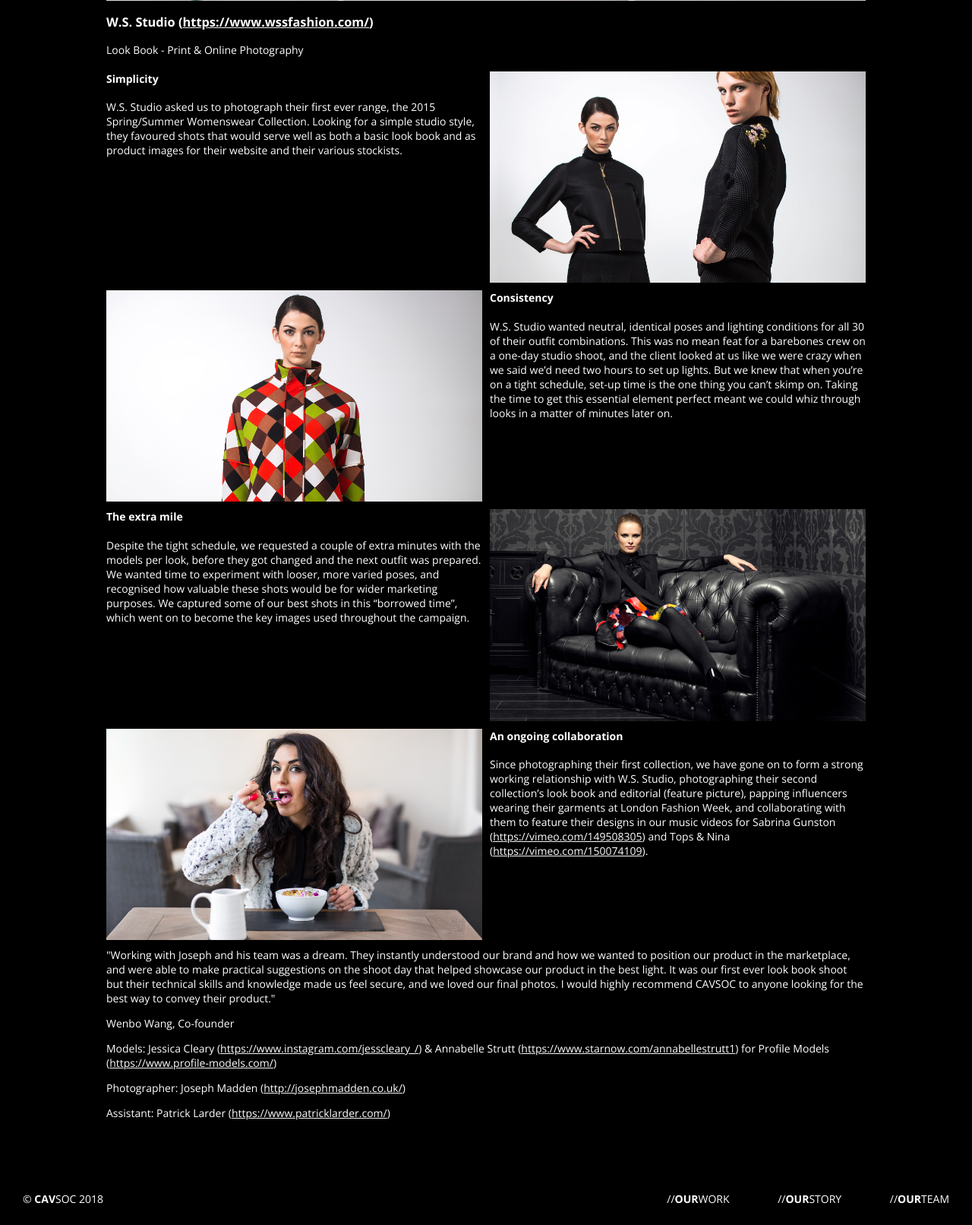
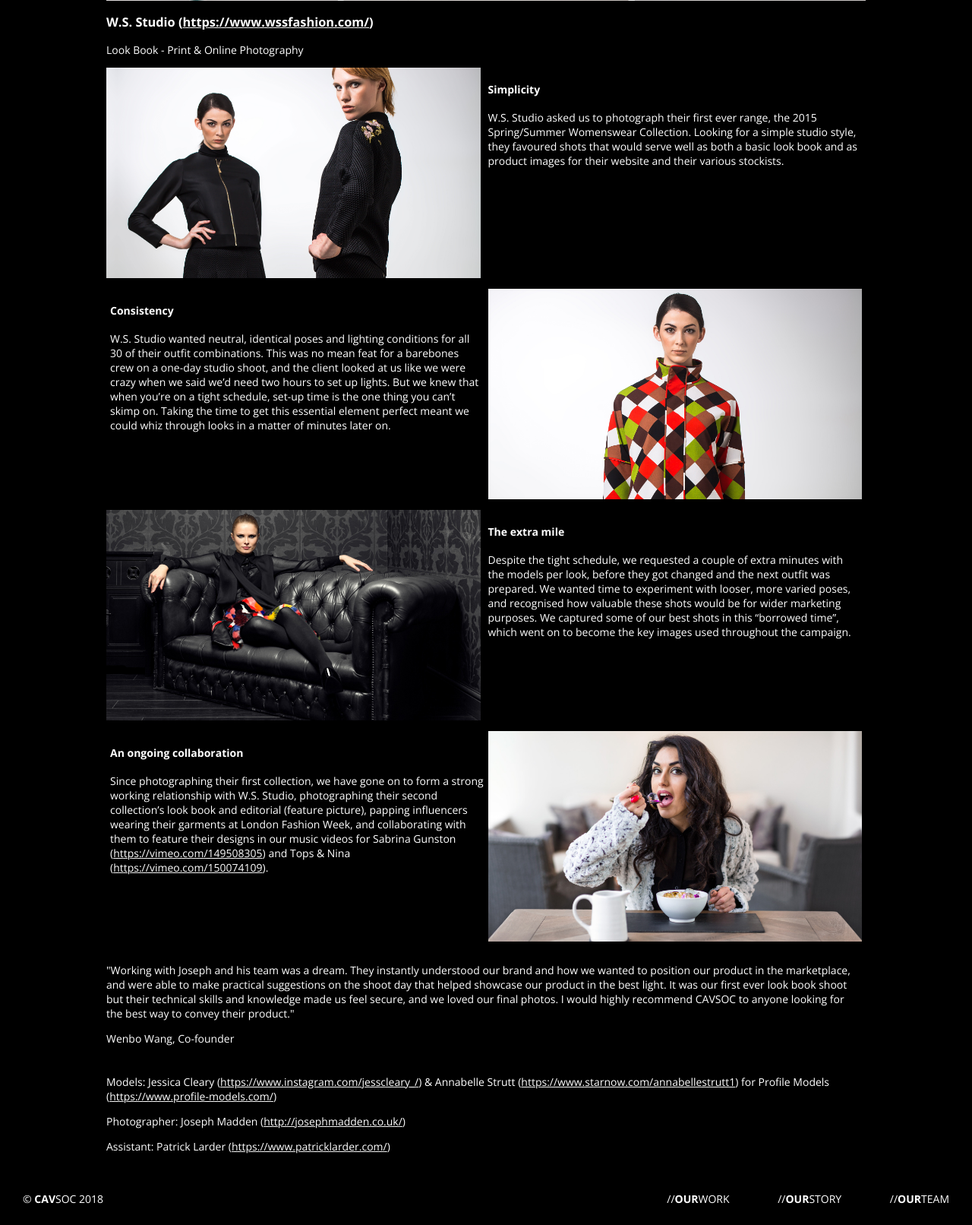
Before and after one commit to joshthompson/cavsoc.com, a PHP site: page /projects/wsstudio in a window 1280 px wide. Shown: the part 836-2448 px from the top of the page at 76% size. Run offline with PHP 8.4, Linux system fonts and the light colour scheme; some libraries are stand-ins or nearby versions.

Commit message:
Project and work pages

```diff
--- a/www/projects/wsstudio.php
+++ b/www/projects/wsstudio.php
@@ -11,35 +11,54 @@
 			<p>Look Book - Print &amp; Online Photography</p>
 
 			<div class="project-section">
+				<div class="project-section-content">
 					<img class="project-image" src="/images/work/wsstudio/ws-2-simplicity.jpg" />
+				</div>
+				<div class="project-section-content">
 					<h4>Simplicity</h4>
 					<p>W.S. Studio asked us to photograph their first ever range, the 2015 Spring/Summer Womenswear Collection. Looking for a simple studio style, they favoured shots that would serve well as both a basic look book and as product images for their website and their various stockists.</p>
 				</div>
+			</div>
 
 			<div class="project-section">
+				<div class="project-section-content">
 					<img class="project-image" src="/images/work/wsstudio/ws-3-consistency.jpg" />
+				</div>
+				<div class="project-section-content">
 					<h4>Consistency</h4>
 					<p>W.S. Studio wanted neutral, identical poses and lighting conditions for all 30 of their outfit combinations. This was no mean feat for a barebones crew on a one-day studio shoot, and the client looked at us like we were crazy when we said we’d need two hours to set up lights. But we knew that when you’re on a tight schedule, set-up time is the one thing you can’t skimp on. Taking the time to get this essential element perfect meant we could whiz through looks in a matter of minutes later on.</p>
 				</div>
+			</div>
 
 			<div class="project-section">
+				<div class="project-section-content">
 					<img class="project-image" src="/images/work/wsstudio/ws-4-the-extra-mile.jpg" />
+				</div>
+				<div class="project-section-content">
 					<h4>The extra mile</h4>
 					<p>Despite the tight schedule, we requested a couple of extra minutes with the models per look, before they got changed and the next outfit was prepared. We wanted time to experiment with looser, more varied poses, and recognised how valuable these shots would be for wider marketing purposes. We captured some of our best shots in this “borrowed time”, which went on to become the key images used throughout the campaign.</p>
 				</div>
+			</div>
 
 			<div class="project-section">
+				<div class="project-section-content">
 					<img class="project-image" src="/images/work/wsstudio/ws-5-an-ongoing-collaboration.jpg" />
+				</div>
+				<div class="project-section-content">
 					<h4>An ongoing collaboration</h4>
 					<p>Since photographing their first collection, we have gone on to form a strong working relationship with W.S. Studio, photographing their second collection’s look book and editorial (feature picture), papping influencers wearing their garments at London Fashion Week, and collaborating with them to feature their designs in our music videos for Sabrina Gunston (<a href="https://vimeo.com/149508305" target="_blank">https://vimeo.com/149508305</a>) and Tops &amp; Nina (<a href="https://vimeo.com/150074109" target="_blank">https://vimeo.com/150074109</a>).</p>
 				</div>
+			</div>
 
 			<div class="project-section">
+				<div class="project-section-content">
 					<p>"Working with Joseph and his team was a dream. They instantly understood our brand and how we wanted to position our product in the marketplace, and were able to make practical suggestions on the shoot day that helped showcase our product in the best light. It was our first ever look book shoot but their technical skills and knowledge made us feel secure, and we loved our final photos. I would highly recommend CAVSOC to anyone looking for the best way to convey their product."</p>
 					<p>Wenbo Wang, Co-founder</p>
 				</div>
+			</div>
 
 			<div class="project-section">
+				<div class="project-section-content">
 					<p>Models: Jessica Cleary (<a href="https://www.instagram.com/jesscleary_/" target="_blank">https://www.instagram.com/jesscleary_/</a>) &amp; Annabelle Strutt (<a href="https://www.starnow.com/annabellestrutt1" target="_blank">https://www.starnow.com/annabellestrutt1</a>) for Profile Models (<a href="https://www.profile-models.com/" target="_blank">https://www.profile-models.com/</a>)</p>
 
 					<p>Photographer: Joseph Madden (<a href="http://josephmadden.co.uk/" target="_blank">http://josephmadden.co.uk/</a>)</p>
@@ -48,5 +67,6 @@
 			</div>
 		</div>
 	</div>
+</div>
 
 <? require "../include/bottom.tpl"; ?>
--- a/www/style/style.css
+++ b/www/style/style.css
@@ -219,13 +219,14 @@ em {
 	cursor: pointer;
 	color: #FFFFFF;
 	text-decoration: none;
-	background: rgba(0, 0, 0, 0.15);
+	background: rgba(0, 0, 0, 0.25);
 }
-[data-page="index"] .social-link {
+[data-page="index"] .social-link,
+#burger-menu .social-link {
 	background: rgba(0, 0, 0, 0);
 }
 .social-link:hover {
-	background: rgba(0, 0, 0, 0.35);
+	background: rgba(0, 0, 0, 0.4);
 }
 
 .team-members {
@@ -261,7 +262,11 @@ em {
 	overflow-x: hidden;
 	width: 100%;
 	max-width: 1500px;
-	margin: 0px auto 0px;
+	margin: 0px auto 130px;
+}
+
+body[data-page="work"] .page-content {
+	margin-bottom: 0px;
 }
 
 .team-member {
@@ -385,7 +390,7 @@ em {
 .work {
 	display: flex;
 	width: 100%;
-	margin: 0px auto;
+	margin: 0px auto 130px;
 }
 
 .grid {
@@ -427,6 +432,8 @@ em {
 	position: absolute;
 	bottom: 20px;
 	right: 20px;
+	text-align: right;
+	padding-left: 20px;
 }
 
 .project {
@@ -442,20 +449,29 @@ em {
 }
 
 .project-section {
-	clear: both;
+	display: flex;
+	margin-bottom: 10px;
 }
 
-.project .project-image {
-	max-width: 49.5%;
-	float: right;
-	clear: both;
-	margin: 0px 0px 10px 10px;
+.project-section:nth-child(2n+1) {
+	flex-direction: row-reverse;
 }
 
-.project-section:nth-child(2n + 1) .project-image {
-	float: left;
-	margin: 0px 10px 10px 0px;
+.project-section .project-section-content {
+	width: 50%;
+	flex-grow: 1;
+	margin: 0px 5px;
 }
+
+.project-section .project-section-content:nth-child(1) {
+	margin-left: 0px;
+}
+
+
+.project-section .project-section-content .project-image {
+	width: 100%;
+}
+
 
 @keyframes page-transition {
 	0% { opacity: 1; }
@@ -463,6 +479,7 @@ em {
 }
 
 @media screen and (max-width: 1100px) {
+
 	.cavsoc-heading {
 		margin: 10px 0px;
 	}
@@ -476,25 +493,43 @@ em {
 	.team-member .picture img {
 		width: 65px;
 	}
+
 }
 
 @media screen and (min-width: 2000px) {
+
 	.page-content {
 		padding: 100px 100px 20px 100px;
 		margin: 0px auto;
 	}
+
 }
 
 @media screen and (max-width: 800px) {
+
 	nav em {
 		display: none;
 	}
+
 	.grid {
 		grid-template-columns: repeat(3, 1fr);
 	}
+
+	.project-section,
+	.project-section:nth-child(2n+1) {
+		flex-direction: column;
+		margin: 0px;
+	}
+
+	.project-section .project-section-content {
+		width: 100%;
+		margin: 0px 0px 10px;
+	}
+
 }
 
 @media screen and (max-width: 650px) {
+
 	.page-content {
 		padding: 0px 20px;
 	}
@@ -526,10 +561,13 @@ em {
 	nav .burger-menu-icon {
 		display: inline-block;
 	}
+
 }
 
 @media screen and (max-width: 500px) {
+
 	.grid {
 		grid-template-columns: repeat(1, 1fr);
 	}
+
 }
--- a/www/work.php
+++ b/www/work.php
@@ -28,7 +28,7 @@
 		<h2 class="cavsoc-heading"><em class="our">Our</em>Work</h2>
 	</div>
 	<div class="">
-		<div class="work grid">
+		<div class="work grid bottom-margin">
 			<? foreach ($projects as $project): ?>
 				<a class="work-tile" href="<?=$project['link']?>">
 					<div class="work-image" style="background-image: url('<?=$project['image']?>');"></div>
```
Also changed, not shown: TODO.txt (+4 -4 lines). Lines whose indentation alone changed are shown as unchanged.
